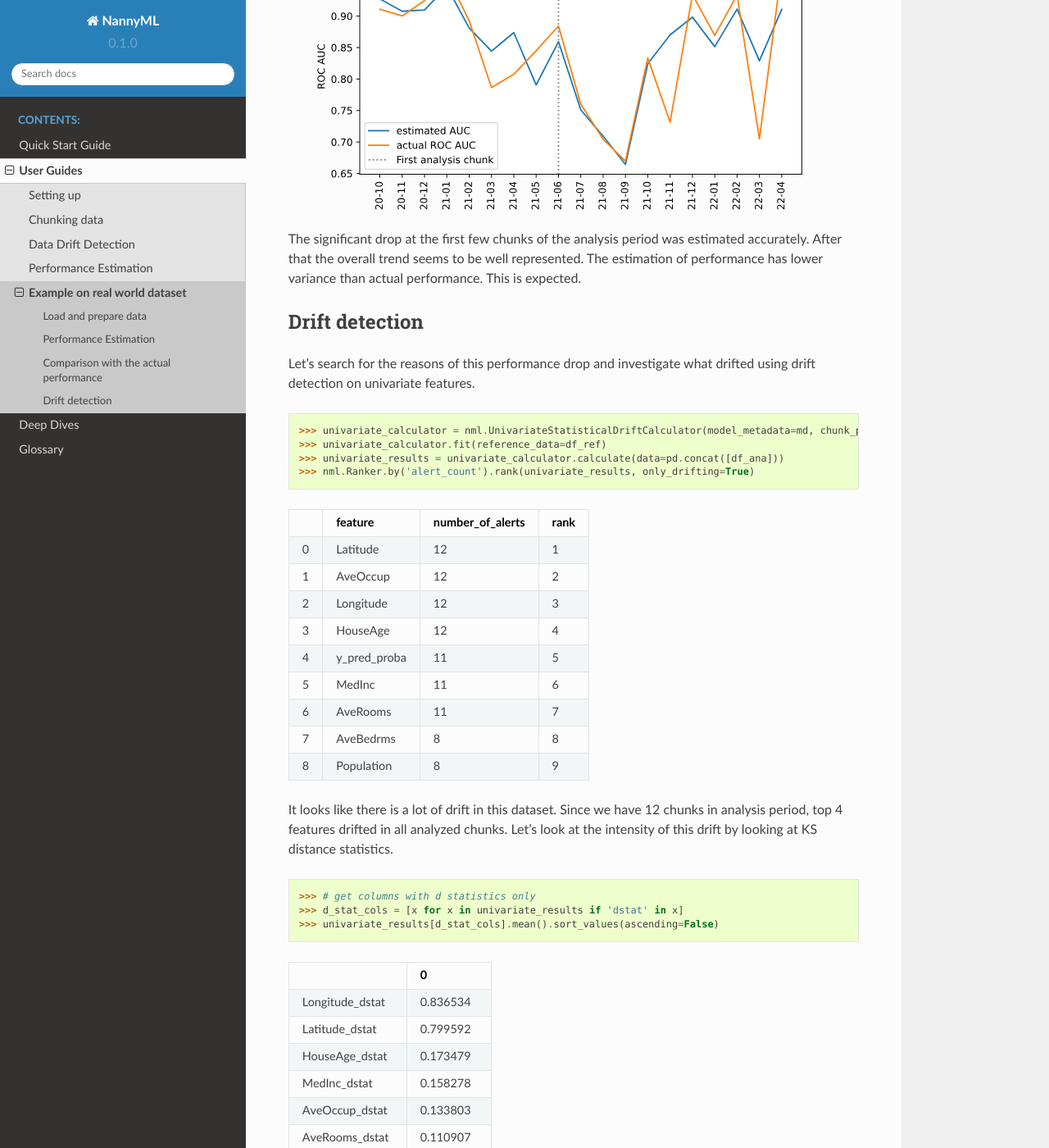
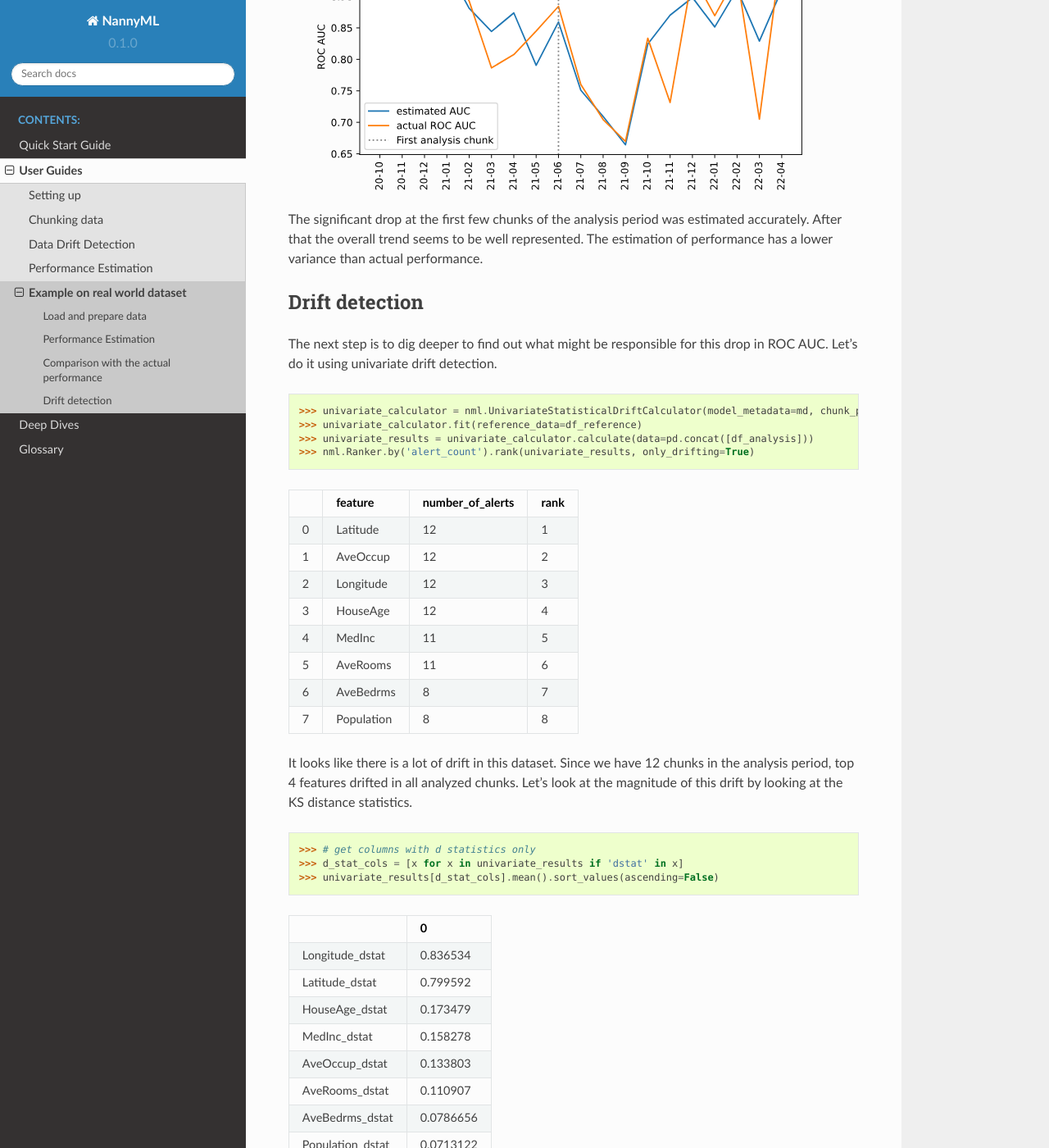
Before and after one commit to NannyML/nannyml, a Sphinx documentation site: the page built from docs/guides/real_world_data_example.rst, in a window 1280 px wide and 1400 px high, scrolled down 3121 px. Shown: the whole window at 82% size. Built offline with Sphinx 7.4.7 and the Read the Docs theme 2.0.0, drawn with Linux system fonts in a browser that asks for light colours; pages that are not in the unit, such as notebooks, are missing from menus; some of the changed text lies outside the part shown.

Commit message:
feed real-world

```diff
--- a/docs/guides/real_world_data_example.rst
+++ b/docs/guides/real_world_data_example.rst
@@ -2,11 +2,8 @@
 Example on real world dataset
 =============================
 
-Below one can find an example usage of NannyML on modified California
-Housing Prices dataset. Even though the original dataset does not fit the use case directly as
-it is a regression task, its popularity and its size (small enough to be
-quickly fetched yet large enough to show and interpret results) made it
-suitable for quick example.
+This document outlines a typical workflow for estimating performance of a model without access to ground truth, detecting performance issues and identifying potential root causes for these issues.
+Below, one can find an example use of NannyML on the modified California Housing Prices dataset.
 
 See what modifications were made to the data to make it suitable for the
 use case :ref:`here<california-housing>`.
@@ -21,8 +18,8 @@
     >>> import nannyml as nml
     >>>
     >>> # load data
-    >>> df_ref, df_ana, df_ana_gt = nml.datasets.load_modified_california_housing_dataset()
-    >>> df_ref.head(3)
+    >>> df_reference, df_analysis, df_analysis_gt = nml.datasets.load_modified_california_housing_dataset()
+    >>> df_reference.head(3)
 
 +----+----------+------------+------------+-------------+--------------+------------+------------+-------------+---------------------+-------------+--------------+----------------+--------------+
 |    |   MedInc |   HouseAge |   AveRooms |   AveBedrms |   Population |   AveOccup |   Latitude |   Longitude | timestamp           | partition   |   clf_target |   y_pred_proba |   identifier |
@@ -38,7 +35,7 @@
 .. code:: python
 
     >>> # extract metadata, add gt column name
-    >>> md = nml.extract_metadata(df_ref)
+    >>> md = nml.extract_metadata(df_reference)
     >>> md.ground_truth_column_name = 'clf_target'
     >>> md.timestamp_column_name = 'timestamp'
 
@@ -50,8 +47,8 @@
 
     >>> # fit performance estimator and estimate for combined reference and analysis
     >>> cbpe = nml.CBPE(model_metadata=md, chunk_period='M')
-    >>> cbpe.fit(reference_data=df_ref)
-    >>> est_perf = cbpe.estimate(pd.concat([df_ref, df_ana]))
+    >>> cbpe.fit(reference_data=df_reference)
+    >>> est_perf = cbpe.estimate(pd.concat([df_reference, df_analysis]))
 
 .. parsed-literal::
 
@@ -74,8 +71,7 @@
 +----+---------+---------------+-------------+---------------------+---------------------+-------------+---------------------+--------------+-------------------+-------------------+---------+
 
 
-Indeed, the last one is smaller than other due to selected chunking method. Let's remove it for clarity of
-visualizations.
+Indeed, the last one is smaller than the others due to the selected chunking method. Let's remove it for clarity of visualizations.
 
 .. code:: python
 
@@ -100,14 +96,14 @@
 
 .. image:: ../_static/example_california_performance.svg
 
-CBPE estimates significant performance drop in the chunk corresponding
+CBPE estimates a significant performance drop in the chunk corresponding
 to the month of September.
 
 Comparison with the actual performance
 ~~~~~~~~~~~~~~~~~~~~~~~~~~~~~~~~~~~~~~
 
 Let’s use the ground truth that we have to
-calculate AUROC on relevant chunks and compare:
+calculate ROC AUC on relevant chunks and compare:
 
 .. code:: python
 
@@ -115,8 +111,8 @@
     >>> import matplotlib.pyplot as plt
     >>>
     >>> # add ground truth to analysis
-    >>> df_ana_full = pd.merge(df_ana,df_ana_gt, on = 'identifier')
-    >>> df_all = pd.concat([df_ref, df_ana_full]).reset_index(drop=True)
+    >>> df_analysis_full = pd.merge(df_analysis,df_analysis_gt, on = 'identifier')
+    >>> df_all = pd.concat([df_reference, df_analysis_full]).reset_index(drop=True)
     >>> df_all['timestamp'] = pd.to_datetime(df_all['timestamp'])
     >>> # calculate actual ROC AUC
     >>> target_col = md.ground_truth_column_name
@@ -142,20 +138,20 @@
 
 The significant drop at the first few chunks of the analysis period was
 estimated accurately. After that the overall trend seems to be well
-represented. The estimation of performance has lower variance than
-actual performance. This is expected.
+represented. The estimation of performance has a lower variance than
+actual performance.
 
 Drift detection
 ~~~~~~~~~~~~~~~
 
-Let’s search for the reasons of this performance drop and investigate what
-drifted using drift detection on univariate features.
+The next step is to dig deeper to find out what might be responsible for this drop in ROC AUC. Let’s do it using
+univariate drift detection.
 
 .. code:: python
 
     >>> univariate_calculator = nml.UnivariateStatisticalDriftCalculator(model_metadata=md, chunk_period='M')
-    >>> univariate_calculator.fit(reference_data=df_ref)
-    >>> univariate_results = univariate_calculator.calculate(data=pd.concat([df_ana]))
+    >>> univariate_calculator.fit(reference_data=df_reference)
+    >>> univariate_results = univariate_calculator.calculate(data=pd.concat([df_analysis]))
     >>> nml.Ranker.by('alert_count').rank(univariate_results, only_drifting=True)
 
 
@@ -170,22 +166,17 @@
 +----+--------------+--------------------+--------+
 |  3 | HouseAge     |                 12 |      4 |
 +----+--------------+--------------------+--------+
-|  4 | y_pred_proba |                 11 |      5 |
+|  4 | MedInc       |                 11 |      5 |
 +----+--------------+--------------------+--------+
-|  5 | MedInc       |                 11 |      6 |
+|  5 | AveRooms     |                 11 |      6 |
 +----+--------------+--------------------+--------+
-|  6 | AveRooms     |                 11 |      7 |
+|  6 | AveBedrms    |                  8 |      7 |
 +----+--------------+--------------------+--------+
-|  7 | AveBedrms    |                  8 |      8 |
-+----+--------------+--------------------+--------+
-|  8 | Population   |                  8 |      9 |
+|  7 | Population   |                  8 |      8 |
 +----+--------------+--------------------+--------+
 
 
-It looks like there is a lot of drift in this dataset. Since we have 12
-chunks in analysis period, top 4 features drifted in all analyzed
-chunks. Let’s look at the intensity of this drift by looking at KS
-distance statistics.
+It looks like there is a lot of drift in this dataset. Since we have 12 chunks in the analysis period, top 4 features drifted in all analyzed chunks. Let’s look at the magnitude of this drift by looking at the KS distance statistics.
 
 .. code:: python
 
@@ -221,7 +212,7 @@
     >>> plots = nml.DriftPlots(model_metadata=univariate_calculator.model_metadata, chunker=univariate_calculator.chunker)
     >>> for label in ['Longitude', 'Latitude']:
     >>>     fig = plots.plot_continuous_feature_distribution_over_time(
-    >>>         data=df_ana,
+    >>>         data=df_analysis,
     >>>         drift_results=univariate_results,
     >>>         feature_label=label)
     >>>     fig.show()
@@ -232,7 +223,7 @@
 .. image:: ../_static/example_california_performance_distribution_Latitude.svg
 
 Indeed, distributions of these variables are completely different in each
-chunk. This was expected as the original dataset has observations from
+chunk. This was expected, as the original dataset has observations from
 nearby locations next to each other. Let’s see it on a scatter plot:
 
 .. code:: python
@@ -248,3 +239,7 @@
     >>> plt.ylabel('Longitude')
 
 .. image:: ../_static/example_california_latitude_longitude_scatter.svg
+
+In summary, NannyML estimated the performance (ROC AUC) of a model without accessing the target data. The estimate is
+quite accurate. Next, the potential root causes of the drop in performance were indicated by
+detecting data drift. This was achieved using univariate methods that identify features which drifted the most.
```
